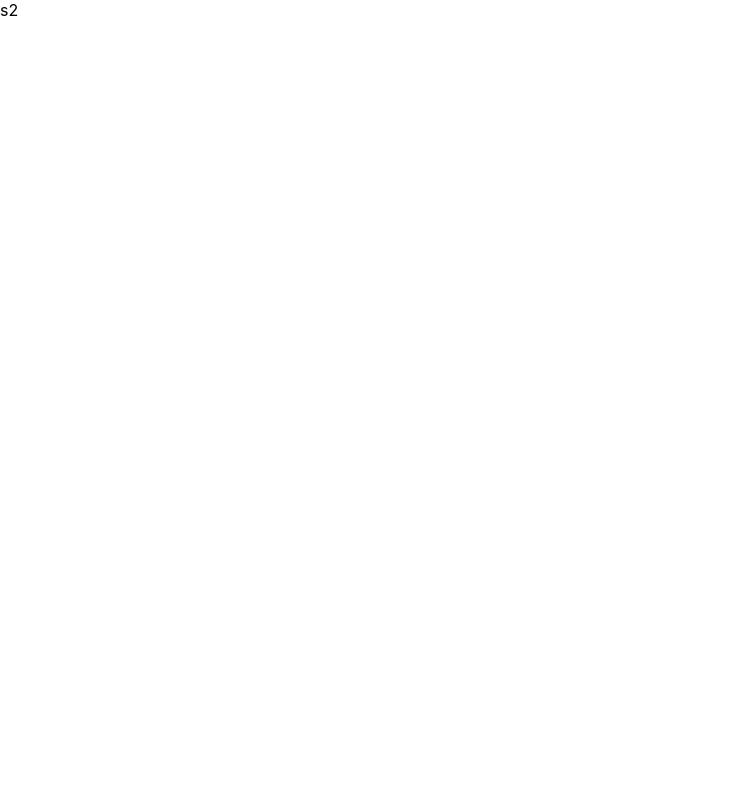
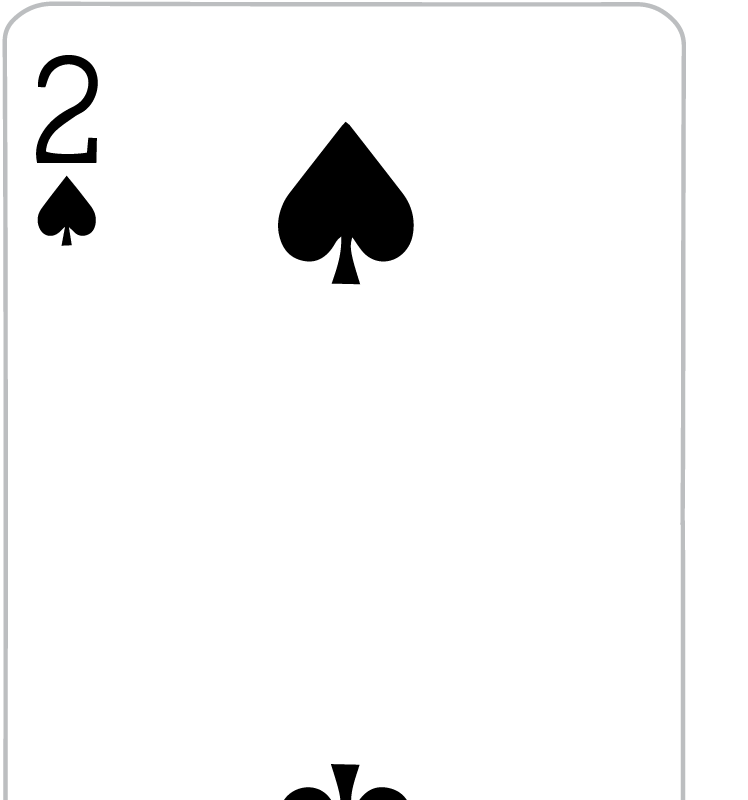
Before and after one commit to tommy-lettieri/spades-client, a React (Create React App) app: page / in a window 1280 px wide. Shown: the top 800 px of the page, without its empty margins (0-748 px from the left). Built offline with nearby package versions, Linux system fonts and the light colour scheme.

Commit message:
Added card with image url displayed deck in app

```diff
--- a/src/components/App.tsx
+++ b/src/components/App.tsx
@@ -4,6 +4,7 @@ import Login from './Login';
 import CardModel from '../models/Card';
 import Card from './Card';
 import Suit from '../constants/enums/Suit';
+import Deck from '../models/Deck';
 
 type AppProps = {
 }
@@ -11,6 +12,7 @@ type AppProps = {
 type AppState = {
 }
 
+let d = new Deck();
 class App extends React.Component<AppProps, AppState> {
   constructor(props: AppProps) {
     super(props);
@@ -20,8 +22,11 @@ class App extends React.Component<AppProps, AppState> {
 
   render() {
     return (
-      // <Login />
-      <Card card={new CardModel(2, Suit.SPADE)} />
+      <div>
+        {/* <Login /> */}
+        {/* <Card card={new CardModel(2, Suit.SPADE)} /> */}
+        {d.getCards().map((c:CardModel)=><Card card={c} />)}
+      </div>
     );
   }
 }
--- a/src/components/Card.tsx
+++ b/src/components/Card.tsx
@@ -1,16 +1,34 @@
 import React from 'react';
 import CardModel from '../models/Card';
-
 type CardProps = {
     card: CardModel
 }
 
+let getImgUrl = (card: CardModel) => {
+    let value: string = card.getValue().toString();
+    switch (value) {
+        case '11':
+            value = 'j';
+            break;
+        case '12':
+            value = 'q';
+            break;
+        case '13':
+            value = 'k';
+            break;
+        case '14':
+            value = 'a';
+            break;
+    }
+    let suit = card.getSuit().toString().toUpperCase();
+    return `/card-images/${value}${suit}.png`
+}
 function Card(props: CardProps) {
-  return (
-      <div>
-          {props.card.getSuit() + props.card.getValue()}
-      </div>
-  );
+    return (
+        <div>
+            <img src={getImgUrl(props.card)} />
+        </div>
+    );
 }
 
 export default Card;
--- /dev/null
+++ b/src/models/Deck.ts
@@ -0,0 +1,47 @@
+import Card from './Card';
+import Suit from '../constants/enums/Suit';
+
+class Deck {
+    private cards:Card[] = [];
+    constructor() {
+        for(let i: number = 0; i < 52; i++) {
+            let suitIndex = Math.floor(i /13);
+            let value = (i % 13) + 2;
+            let suit:Suit;
+            switch(suitIndex) {
+                case 0:
+                    suit = Suit.SPADE;
+                    break;
+                case 1:
+                    suit = Suit.HEART;
+                    break;
+                case 2:
+                    suit = Suit.CLUB;
+                    break;
+                case 3:
+                    suit = Suit.DIAMOND;
+                    break;
+                default:
+                    console.error('INVALID SUIT DEF');
+                    suit = Suit.SPADE;
+                    break;
+            }
+            this.cards.push(new Card(value, suit));
+        }
+    }
+
+    shuffle() {
+        for(let i:number = 0; i < this.cards.length; i++) {
+            let randomIndex:number = Math.floor(Math.random() * this.cards.length);
+            let temp:Card = this.cards[i];
+            this.cards[i] = this.cards[randomIndex];
+            this.cards[randomIndex] = temp;
+        }
+    }
+
+    getCards(): Card[] {
+        return this.cards;
+    }
+}
+
+export default Deck;
```
